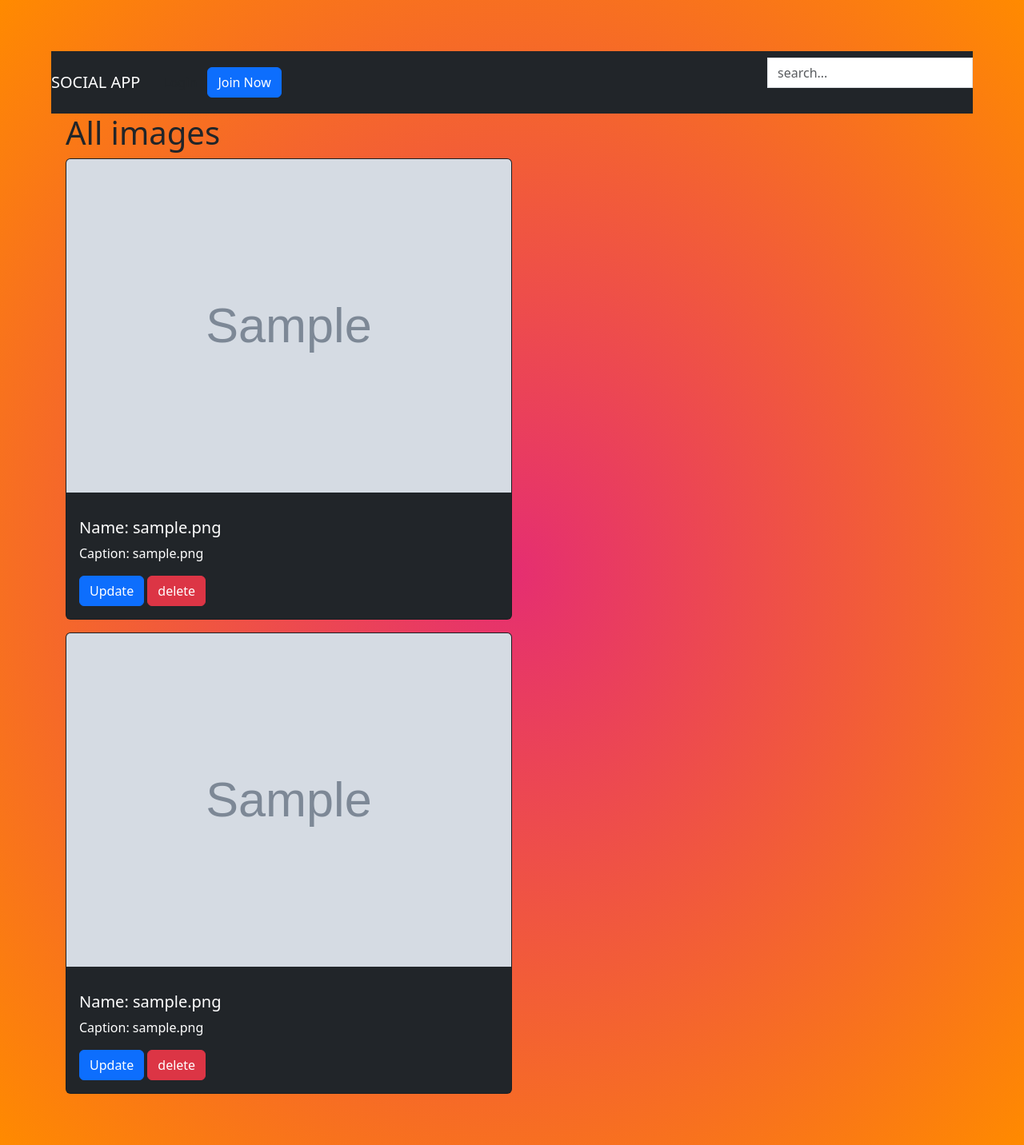
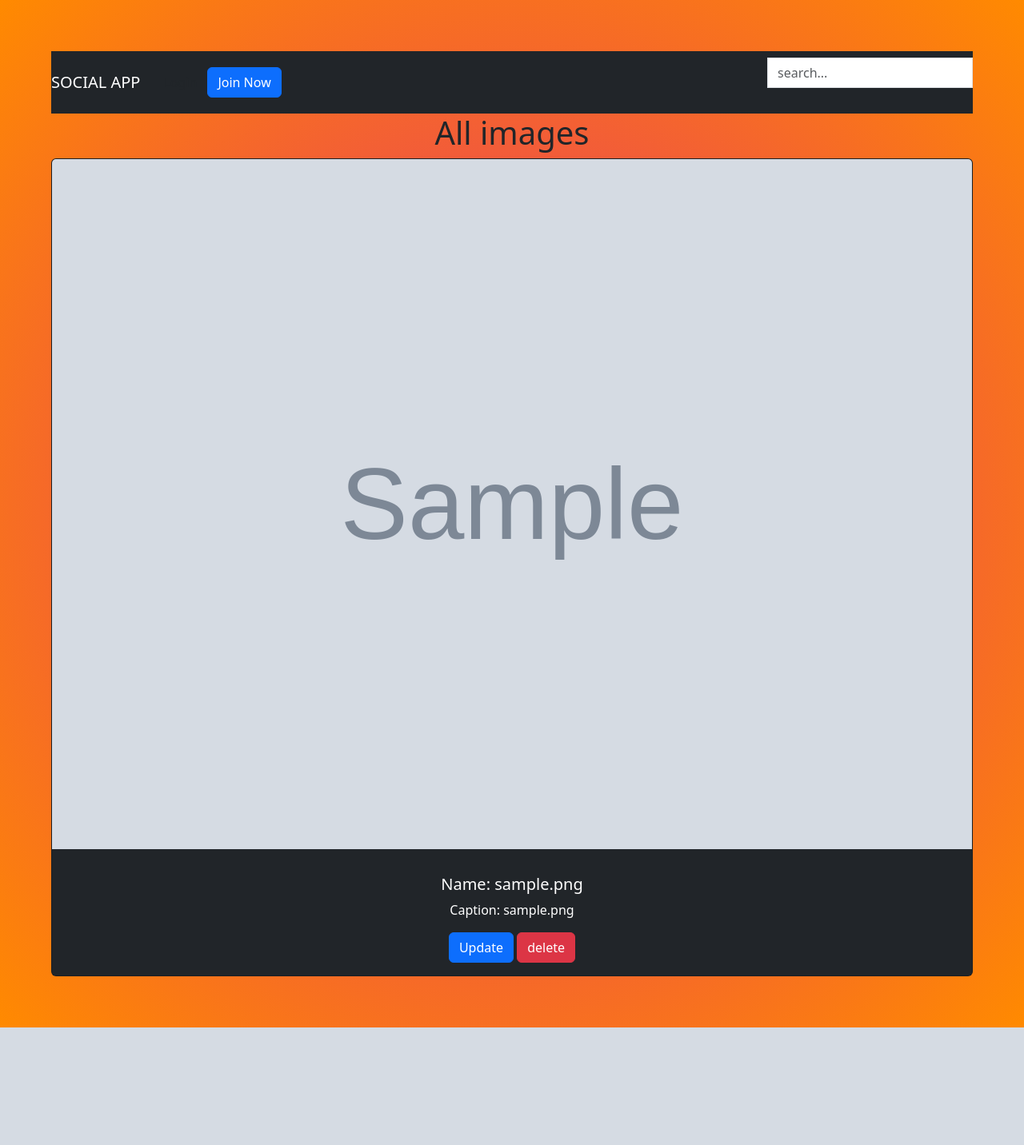
Before and after one commit to haimy254/social-app, a Django app: template social/users/templates/show_images.html in a window 1280 px wide. Shown: the whole page at 80% size. After the commit the page ends 1285 px from the top, so only its background shows below. Run offline with Django 4.2, Linux system fonts and the light colour scheme; the template is opened without the code that fills it: values that come from a table or form of the project are taken from there, others are empty; tables that the repository leaves empty hold one stand-in row (values such as "Sample post"); grey boxes marked "Sample" are stand-in pictures; parts of the project's set-up code (start-up, migrations or seed data) failed here and were passed over; some libraries are stand-ins or nearby versions.

Commit message:
updated the show images page

```diff
--- a/social/users/models.py
+++ b/social/users/models.py
@@ -16,11 +16,11 @@ class Profile(models.Model):
         self().save()
 
         #  # # resize image
-        # img = Image.open(self.avatar.path) # Open image
-        # if img.height > 300 or img.width > 300:
-        #     output_size = (300, 300)
-        #     img.thumbnail(output_size) # Resize image
-        #     img.save(self.avatar.path) # Save it again and override the larger image
+        avator = Image.open(self.avatar.path) # Open image
+        if avator.height > 300 or avator.width > 300:
+            output_size = (300, 300)
+            avator.thumbnail(output_size) # Resize image
+            avator.save(self.avatar.path) # Save it again and override the larger image
 
 class Comment(models.Model):
     comment = models.CharField(max_length=800, default='')
@@ -40,6 +40,9 @@ class Image(models.Model):
     comments=models.ManyToManyField('Comment', blank=True)
     likes = models.ManyToManyField(User, related_name='like_image')
 
+    def save_comment(self):
+        self.save
+
 
     @classmethod
     def get_images(cls):
--- a/social/users/static/css/index.css
+++ b/social/users/static/css/index.css
@@ -389,7 +389,7 @@ background-color: #81b29a;
 
 /* login */
 
-#hero-log{
+.hero-log{
   align-items: center;
   background-image: linear-gradient(rgba(255,0,0,0), rgb(213, 106, 182));
   align-content: center;
@@ -399,3 +399,14 @@ background-color: #81b29a;
 .title-text{
   align-content: center;
 }
+
+.container-1{
+display:flex;
+flex-direction: row;
+justify-content: space-evenly;
+align-items: center;
+}
+
+.card{
+  flex-grow: 5;
+}
--- a/social/users/templates/accounts/login.html
+++ b/social/users/templates/accounts/login.html
@@ -2,7 +2,7 @@
 
 <!--Login-->
 {% comment %} <div class="container"> {% endcomment %}
-  <div id="hero-log">
+  <div class="hero-log">
     <h1 class='text-center'>Login</h1>
     <form method="POST" class='text-center'>
       {% csrf_token %} {{ login_form|crispy }}
--- a/social/users/templates/show_images.html
+++ b/social/users/templates/show_images.html
@@ -1,13 +1,13 @@
 {% extends 'base.html'%} {% block content %}
 {% include 'navbar.html'%}
-<div class="container" >
-  <h1 class="all">All images</h1>
+<center><h1>All images</h1>
+<div class="container-1" >
   {% comment %} <div class='row'> {% endcomment %}
     {%if all_images %}
 
       {% comment %} <div class="col-md-4" > {% endcomment %}
         {% for image in all_images%}
-        <div class="card w-50 text-white bg-dark mb-3" style="width: 18rem;">
+        <div class="card  text-white bg-dark" style="width: 18rem;">
           <p><img src="{{image.images.url}}" class="card-img-top" alt="..." /></p>
 
           <div class="card-body">
@@ -22,36 +22,13 @@
                     >delete</a>
           </div>
         </div>
-        {% endfor %}
-      {% comment %} </div> {% endcomment %}
-      {% comment %} {%else%}
-      <h3 class="text-warning m-3">No Images found</h3>
-    {%endif%}  {% endcomment %}
 
-    {% for image in all_images%}
-    <div class="card w-50 text-white bg-dark mb-3" style="width: 18rem;">
-      <p><img src="{{image.images.url}}" class="card-img-top" alt="..." /></p>
-
-      <div class="card-body">
-        <h5 class="card-title">Name:</span> {{image.image_name}}</h5>
-        <p class="card-text">Caption:</span> {{image.image_caption}}</p>
-        <a href="{% url 'home'%}get_update/{{image.id}}"
-                class="btn btn-primary"
-                >Update</a>
-                <a
-                href="{% url 'home'%}delete_image/{{image.id}}"
-                class="btn btn-danger"
-                >delete</a>
-      </div>
-    </div>
     {% endfor %}
-  {% comment %} </div> {% endcomment %}
   {%else%}
   <h3 class="text-warning m-3">No Images found</h3>
 {%endif%}
-
-  </div>
 </div>
+</center>
 
 
 
--- a/social/users/views.py
+++ b/social/users/views.py
@@ -62,7 +62,7 @@ def profile_view(request):
 
         context = {
             'user_form': user_form,
-            'form': form
+            'profile': form
         }
 
     return render(request,'profile.html',context)
@@ -102,8 +102,8 @@ def add_image(request):
         form = ImageForm(request.POST)
 
         if form.is_valid():
-            form.save(commit=False)
-            form.instance.user = request.user
+            # form.save(commit=False)
+            # form.instance.user = request.user
             form.save()
             return redirect('all_images')
     else:
```
Also changed, not shown: social/users/templates/accounts/register.html (+4 -4 lines), social/users/templates/profile.html (+7 -8 lines), social/users/templates/profileform.html (+8 -6 lines), social/static/image/profile_avators/0wkuqv8z.png (added), social/static/image/profile_avators/IMG-20211205-WA0014.jpg (added).
